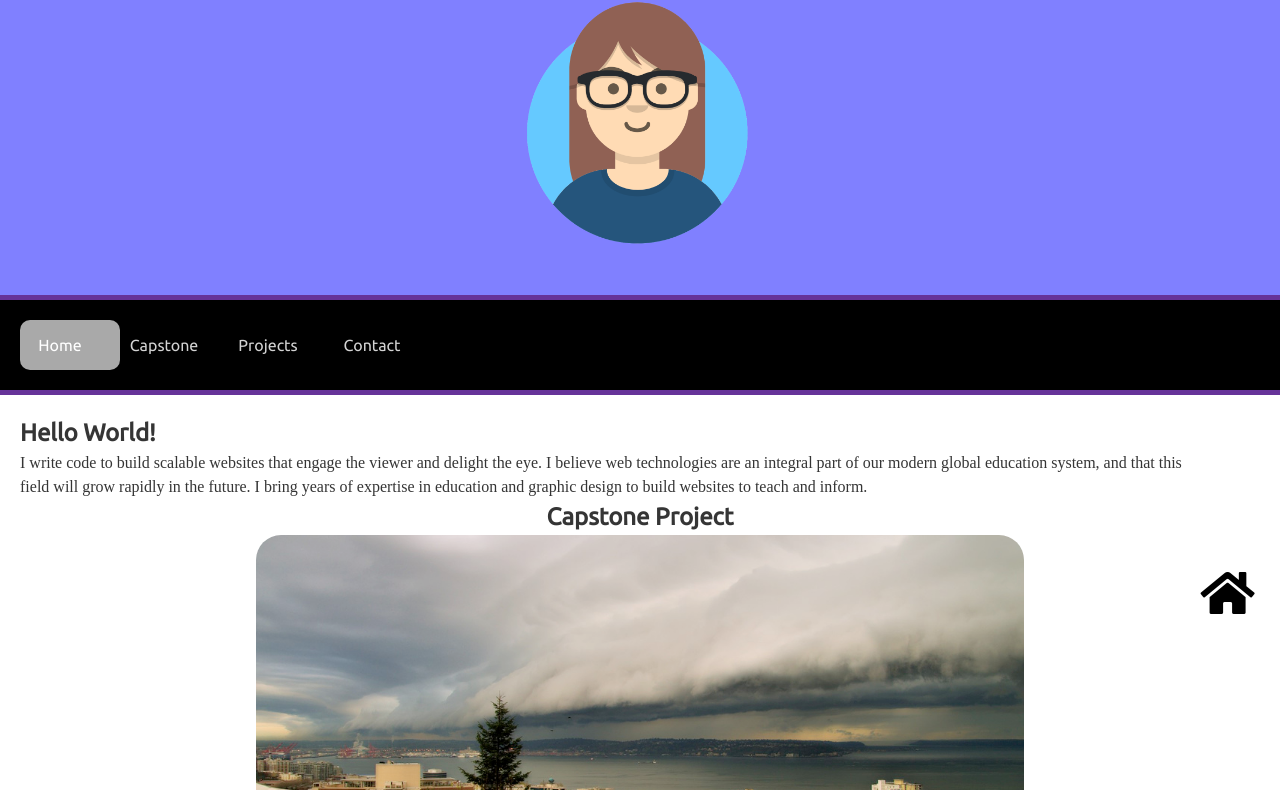
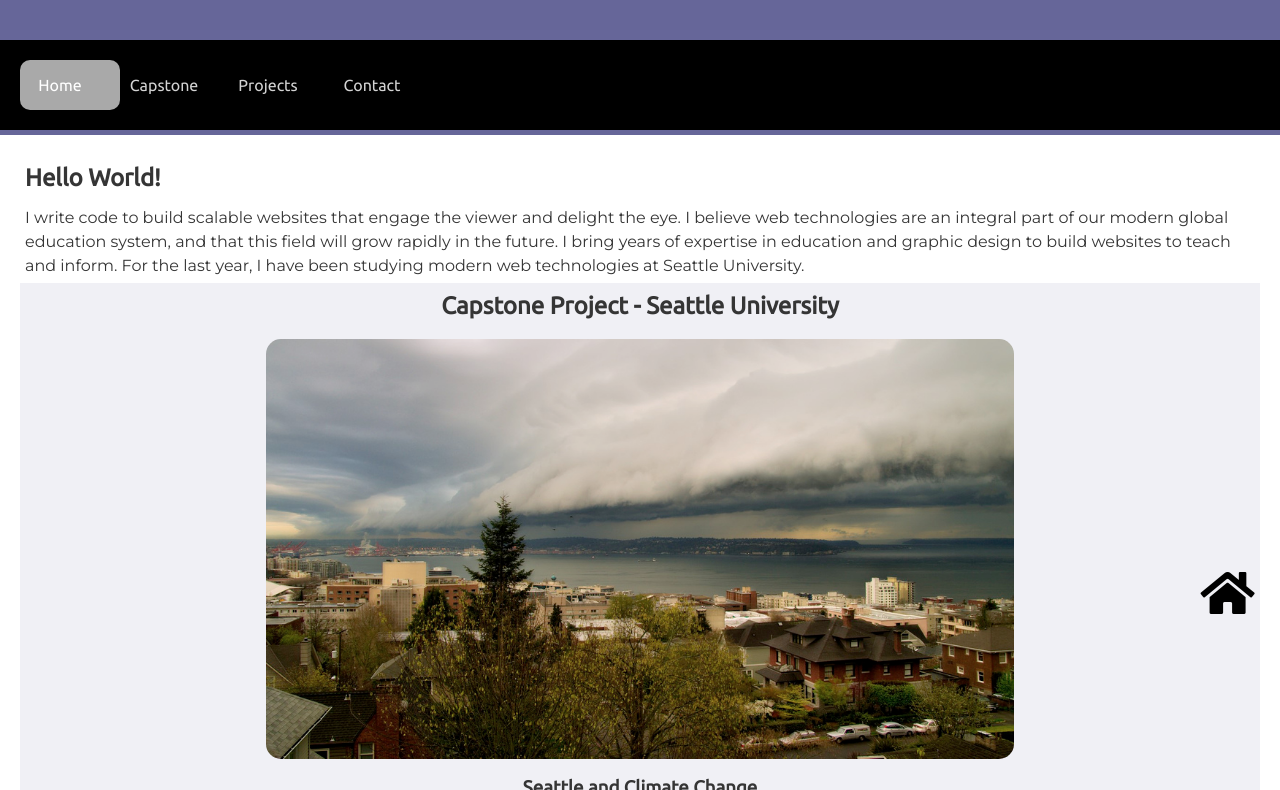
Before and after one commit to Hazel61/Hazel61.github.io, a plain HTML site: page index.html in a window 1280 px wide. Shown: the part 103-893 px from the top of the page. Drawn offline with Linux system fonts and the light colour scheme.

Commit message:
General styling, changed image, and added capstone link.

```diff
--- a/css/my.css
+++ b/css/my.css
@@ -1,10 +1,10 @@
 .brand {
     text-align: center;
 }
-.container {background-color: rebeccapurple !important;
+.container {background-color: #666699 !important;
 }
 
-.header {background-color: #8080ff !important;
+.header {background-color: #666699 !important;
 }
 section {background-color: white !important;
 }
@@ -20,6 +20,7 @@ section {background-color: white !important;
 }
 .contact-text {
     text-align: center;
+    background-color: #c2c2d6 !important;
 }
 
 .wrapper {
@@ -39,3 +40,8 @@ section {background-color: white !important;
     padding: 20px;
     font-size: 150%;
 }
+.capstone-container {
+    background: #f0f0f5;
+
+
+}
--- a/css/styles.css
+++ b/css/styles.css
@@ -7,7 +7,8 @@
 :root {
     --main-bg-color: white;
     --main-text-color: #353535;
-    --container-bg-color: rgb(238, 238, 238);
+    /*--container-bg-color: rgb(238, 238, 238);*/
+
     --nav-bg-color: black;
     --nav-text-color: lightgray;
     --nav-hover-color: darkgray;
@@ -24,6 +25,7 @@ h6,
 h1 a,
 li a {
     font-family: 'Ubuntu', serif;
+    padding: 5px;
 }
 
 section h3 {
@@ -32,6 +34,7 @@ section h3 {
 
 p {
     font-family: 'Montserrat', serif;
+    padding: 5px;
 }
 
 
@@ -365,3 +368,6 @@ icon-bar ul {
     font-size: 3em;
     color: black;
 }
+.capstone-image-style {
+    padding: 10px;
+}
--- a/index.html
+++ b/index.html
@@ -42,8 +42,8 @@
     <div class="container">
         <header class="header">
             <a class="toggle open" href="#nav">&#9776;</a>
-            <h1 class="brand"><a href="./index.html">Shannon Michaels - Portfolio</a></h1>
-            <img class="center" alt="" src="images/Avatar-Maker2-small.png">
+            <h1 class="brand"><a href="./index.html">Shannon Michaels</a></h1>
+            <!--<img class="center" alt="" src="images/Avatar-Maker2-small.png">-->
         </header>
         <nav id="nav">
             <a class="toggle close" href="#">×</a>
@@ -64,17 +64,15 @@
         </nav>
         <section role="main">
             <h2>Hello World!</h2>
-            <article class="margin-adjust">I write code to build scalable websites that engage the viewer and delight
-                the
-                eye. I believe web technologies are an integral part of our modern global education system, and that
-                this
-                field will grow rapidly in the future. I bring years of expertise in education and graphic design to
-                build
-                websites to teach and inform.
-            </article>
-            <h2 id="capstone" class="main-project">Capstone Project</h2>
+            <p>I write code to build scalable websites that engage the viewer and delight
+                the eye. I believe web technologies are an integral part of our modern global education system, and that
+                this field will grow rapidly in the future. I bring years of expertise in education and graphic design to
+                build websites to teach and inform. For the last year, I have been studying modern web technologies at Seattle University.
+            </p>
+            <div class="capstone-container">
+                <h2 id="capstone" class="main-project">Capstone Project - Seattle University</h2>
                 <article class="capstone">
-                <img class="" alt="Storm off Seattle" src="images/Storm_over_seattle.jpg">
+                    <img class="capstone-image-style" alt="Storm off Seattle" src="images/Storm_over_seattle.jpg">
                     <h3 class="main-project">Seattle and Climate Change</h3>
                     <div>
                         <ul class="project-links">
@@ -89,6 +87,7 @@
                         </ul>
                     </div>
                 </article>
+            </div>
 
 
             <h2 id="projects">Projects</h2>
@@ -193,7 +192,7 @@
                 </article>
             </div>
         </section>
-        <section id="contact" class="contact-text">
+        <section id="contact" class="contact-text contact-style">
             <h2>Contact</h2>
             <article>
                 <p>If you would like to talk to me about possible employment or collaboration, my email is: </p>
```
Lines whose indentation alone changed are shown as unchanged.
